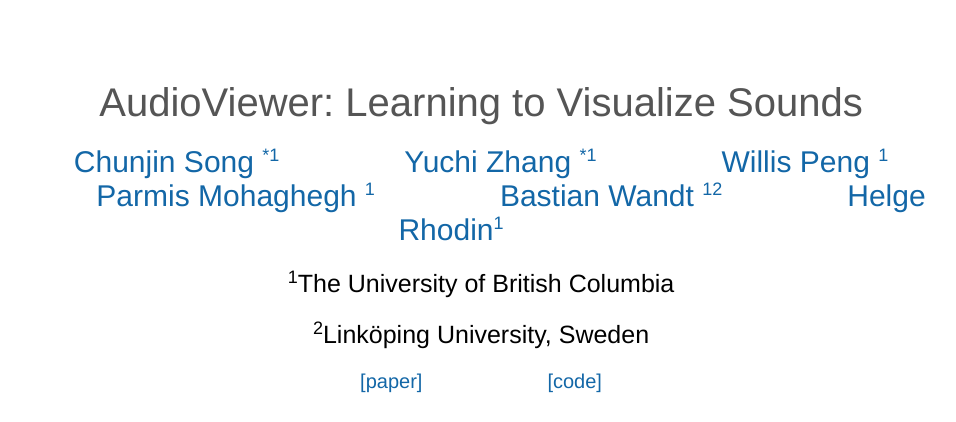
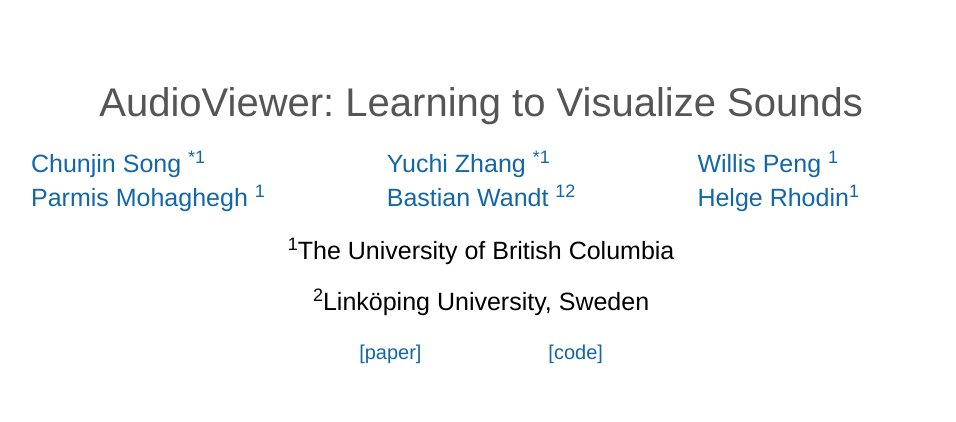
Before and after one commit to ChunjinSong/AudioViewer, a plain HTML site: page index.html in a window 1280 px wide. Shown: the top 422 px of the page, without its empty margins (159-1115 px from the left). Drawn offline with Linux system fonts and the light colour scheme.

Commit message:
author list

```diff
--- a/css/title.css
+++ b/css/title.css
@@ -12,13 +12,14 @@
 .author {
   overflow: hidden;
   max-width: 1024px;
-  text-align: center;
+  text-align: left;
   margin: 0px auto;
+  font-size: 25px;
 }
 
 .author a {
   margin: 40px 60px;
-  font-size: 30px;
+  font-size: 25px;
   font-weight: 350;
   color: #1367a7;
 }
@@ -28,11 +29,13 @@
   font-size: 20px;
   font-weight: 350;
   color: #1367a7;
+  text-align: center;
 }
 
 .author affiliation {
   margin: 20px 60px;
   font-size: 25px;
   font-weight: 350;
-  display: block
+  display: block;
+  text-align: center;
 }
--- a/index.html
+++ b/index.html
@@ -19,15 +19,23 @@
     </section>
 
     <section class="author">
-        <a href="https://chunjinsong.github.io/">Chunjin Song <sup>*1</sup></a>
-        <a> Yuchi Zhang <sup>*1</sup></a>
-        <a> Willis Peng <sup>1</sup></a>
-        <a> Parmis Mohaghegh <sup> 1</sup></a>
-        <a href="https://bastianwandt.de/">Bastian Wandt <sup>12</sup></a>
-        <a href="https://www.cs.ubc.ca/~rhodin/web/">Helge Rhodin<sup>1</sup></a>
-        <affiliation><sup>1</sup>The University of British Columbia</affiliation> <affiliation><sup>2</sup>Linköping University, Sweden</affiliation>
-        <a href="https://arxiv.org/pdf/2012.13341.pdf" class="links">[paper]</a>
-        <a href="https://github.com/ChunjinSong/audioviewer_code" class="links">[code]</a>
+        <table>
+            <tr>
+                <td><a href="https://chunjinsong.github.io/">Chunjin Song <sup>*1</sup></a></td>
+                <td><a> Yuchi Zhang <sup>*1</sup></a></td>
+                <td><a> Willis Peng <sup>1</sup></a></td>
+            </tr>
+            <tr>
+                <td><a> Parmis Mohaghegh <sup> 1</sup></a></td>
+                <td><a href="https://bastianwandt.de/">Bastian Wandt <sup>12</sup></a></td>
+                <td><a href="https://www.cs.ubc.ca/~rhodin/web/">Helge Rhodin<sup>1</sup></a></td>
+            </tr>
+        </table>
+
+        <affiliation><sup>1</sup>The University of British Columbia</affiliation>
+        <affiliation><sup>2</sup>Linköping University, Sweden</affiliation>
+        <affiliation><a href="https://arxiv.org/pdf/2012.13341.pdf" class="links">[paper]</a>
+            <a href="https://github.com/ChunjinSong/audioviewer_code" class="links">[code]</a></affiliation>
 
     </section>
 
```
